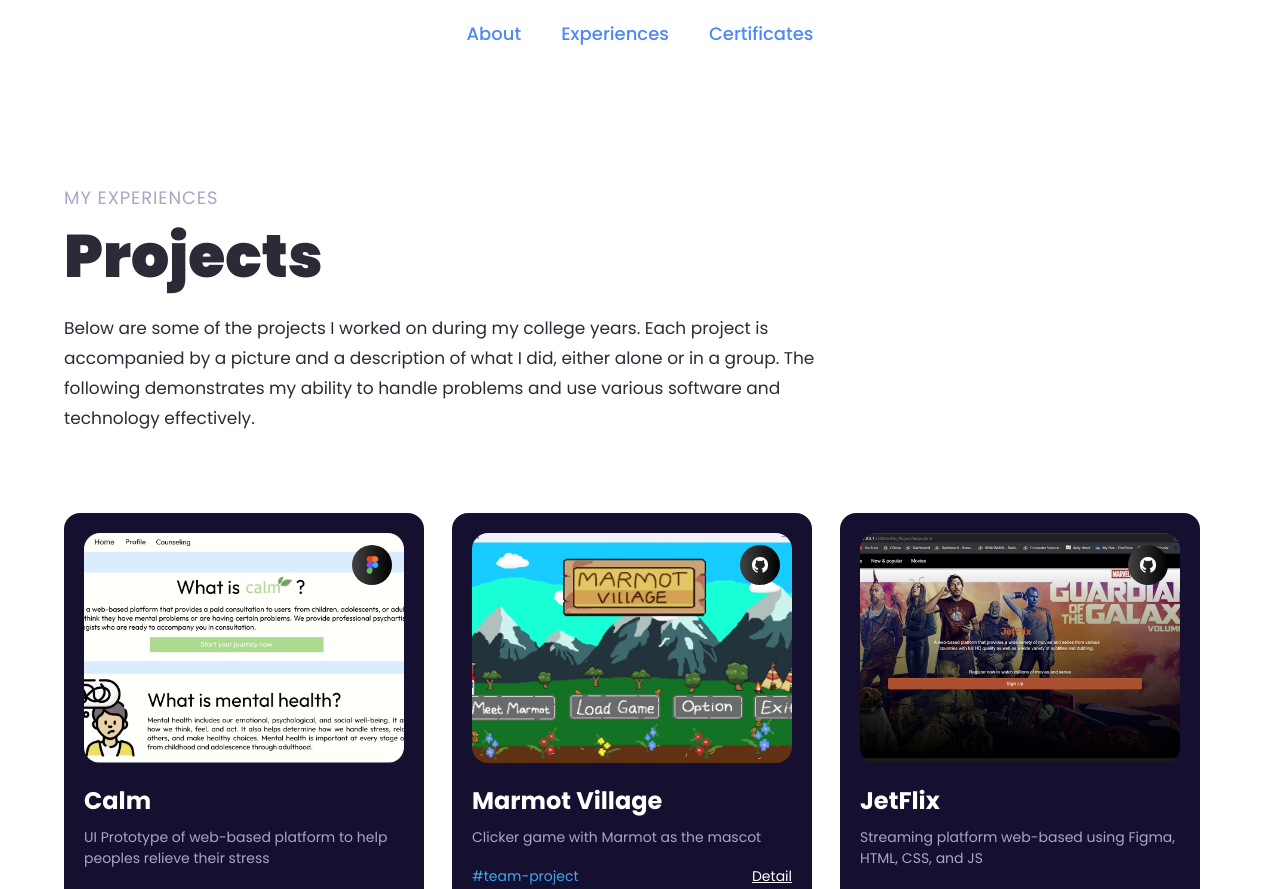
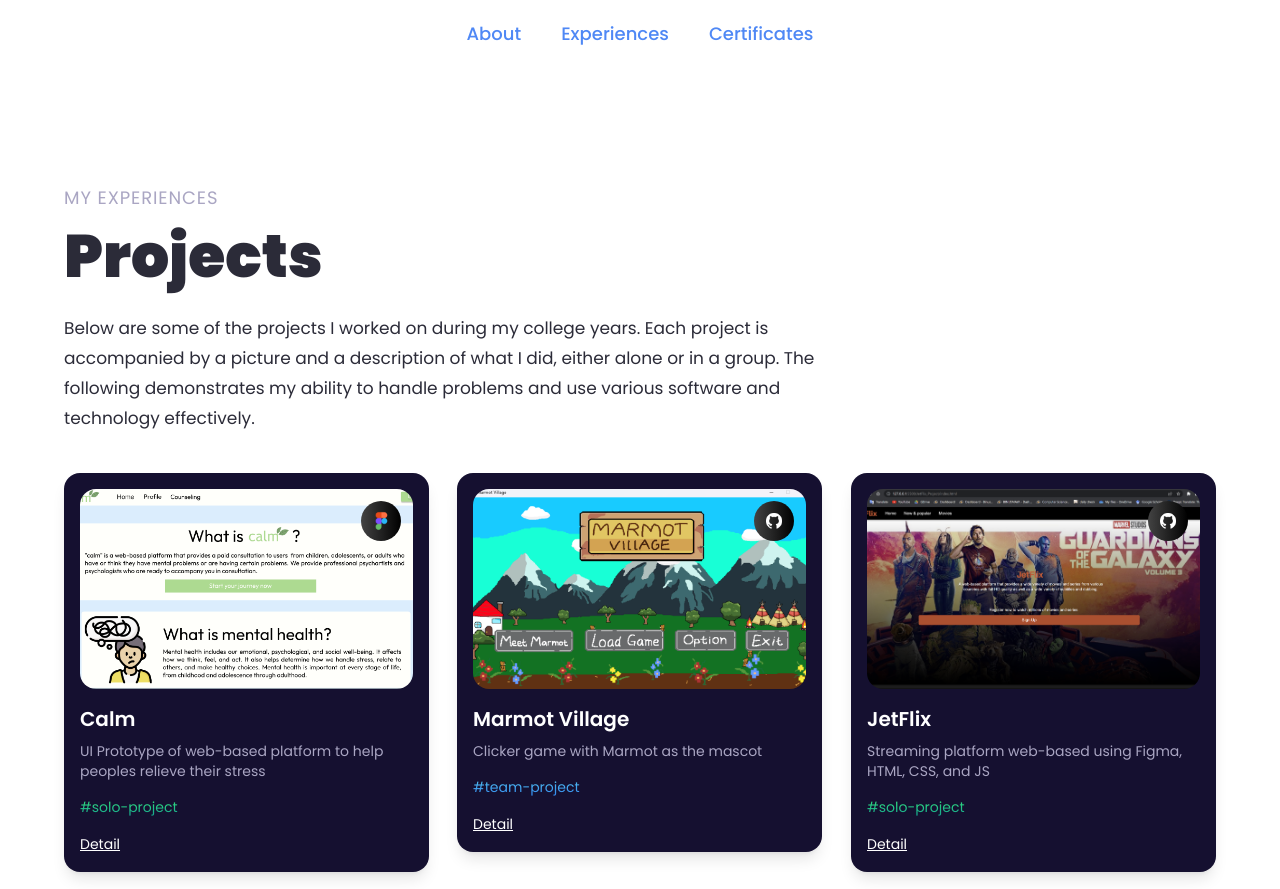
Before and after one commit to nekoromancer13/devin-portfolio, a React (Vite) app: page /works in a window 1280 px wide. Shown: the top 889 px of the page. Built offline with nearby package versions, Linux system fonts and the light colour scheme.

Commit message:
remove the webgl problem in mobile

```diff
--- a/src/components/About.jsx
+++ b/src/components/About.jsx
@@ -1,5 +1,6 @@
 import { Tilt } from "react-tilt";
 import { motion } from "framer-motion";
+import { useLocation } from "react-router-dom";
 
 import { styles } from "../styles";
 import { services } from "../constants";
@@ -25,14 +26,16 @@
         </h3>
       </div>
     </motion.div>
-
   </Tilt>
 );
 
 const About = () => {
+  const location = useLocation();
+  const isAboutPage =
+    location.pathname === "/" || location.pathname === "/about";
+
   return (
     <>
-
       <motion.div variants={textVariant()}>
         <p className={styles.sectionSubText}></p>
         <h2 className={styles.sectionHeadText}>Introduction</h2>
@@ -48,11 +51,13 @@
         and is always eager to grow both personally and professionally.
       </motion.p>
 
+      {isAboutPage && (
         <div className="mt-20 flex flex-wrap gap-10">
           {services.map((service, index) => (
             <ServiceCard key={service.title} index={index} {...service} />
           ))}
         </div>
+      )}
     </>
   );
 };
--- a/src/components/Certificates.jsx
+++ b/src/components/Certificates.jsx
@@ -1,4 +1,4 @@
-import React from "react";
+
 import { motion } from "framer-motion";
 import { fadeIn, textVariant } from "../utils/motion";
 import Tilt from "react-parallax-tilt";
--- a/src/components/Works.jsx
+++ b/src/components/Works.jsx
@@ -1,14 +1,11 @@
-import React from "react";
-import { Tilt } from "react-tilt";
 import { motion } from "framer-motion";
+import Tilt from "react-parallax-tilt";
+import { Link } from "react-router-dom";
 
 import { styles } from "../styles";
-import { github } from "../assets";
 import { SectionWrapper } from "../hoc";
 import { projects } from "../constants";
 import { fadeIn, textVariant } from "../utils/motion";
-import { Link } from "react-router-dom"; // 👈 make sure this is imported
-
 
 const ProjectCard = ({
   index,
@@ -17,70 +14,61 @@
   tags,
   images,
   source_code_link,
-  icon, // still used but now just as image
+  icon,
 }) => {
   return (
-    <motion.div variants={fadeIn("up", "spring", index * 0.5, 0.75)}>
+    <motion.div
+      variants={fadeIn("up", "spring", index * 0.5, 0.75)}
+      key={`project-${index}`}
+    >
       <Tilt
-        options={{
-          max: 45,
-          scale: 1,
-          speed: 450,
-        }}
-        className="bg-tertiary p-5 rounded-2xl sm:w-[360px] w-full"
+        tiltMaxAngleX={10}
+        tiltMaxAngleY={10}
+        scale={1}
+        transitionSpeed={450}
+        className="bg-tertiary p-4 rounded-2xl shadow-lg hover:shadow-xl transition-shadow duration-300"
       >
-        <div className="relative w-full h-[230px]">
+        <div className="relative w-full h-[200px]">
           <img
             src={images[0]?.src}
-            alt="project_image"
+            alt={`${name} screenshot`}
             className="w-full h-full object-cover rounded-2xl"
           />
-          <div className="absolute inset-0 flex justify-end m-3 card-img_hover">
+          <div className="absolute top-3 right-3 flex gap-2">
             <div
               onClick={() => window.open(source_code_link, "_blank")}
               className="black-gradient w-10 h-10 rounded-full flex justify-center items-center cursor-pointer"
               title="View Source"
             >
-              {/* icon is now a regular image, not a canvas */}
               <img
                 src={icon}
-                alt="source icon"
+                alt={`${name} icon`}
                 className="w-1/2 h-1/2 object-contain"
               />
             </div>
           </div>
         </div>
 
-        <div className="mt-5">
-          <h3 className="text-white font-bold text-[24px]">{name}</h3>
-          <p className="mt-2 text-secondary text-[14px]">{description}</p>
-        </div>
+        <h3 className="text-white text-xl font-semibold mt-4">{name}</h3>
+        <p className="text-secondary mt-2 text-sm">{description}</p>
 
-        <div className="mt-4 flex justify-between items-center">
-          <div className="flex flex-wrap gap-2">
+        <div className="mt-4 flex flex-wrap gap-2">
           {tags.map((tag) => (
-              <p
-                key={`${name}-${tag.name}`}
-                className={`text-[14px] ${tag.color}`}
-              >
+            <p key={`${name}-${tag.name}`} className={`text-[14px] ${tag.color}`}>
               #{tag.name}
             </p>
           ))}
         </div>
 
         <Link to={`/project/${index}`}>
-            <button className="text-white underline text-sm hover:text-[#00C6FF] transition duration-200">
+          <button className="mt-4 text-white underline text-sm hover:text-[#00C6FF] transition duration-200">
             Detail
           </button>
         </Link>
-        </div>
       </Tilt>
     </motion.div>
   );
 };
-
-
-// export default ProjectCard;
 
 const Works = () => {
   return (
@@ -90,16 +78,18 @@
         <h2 className={`${styles.sectionHeadText}`}>Projects</h2>
       </motion.div>
 
-      <div className="w-full flex">
       <motion.p
         variants={fadeIn("", "", 0.1, 1)}
         className="mt-3 text-[#2b2b38] text-[17px] max-w-3xl leading-[30px]"
       >
-        Below are some of the projects I worked on during my college years. Each project is accompanied by a picture and a description of what I did, either alone or in a group. The following demonstrates my ability to handle problems and use various software and technology effectively.
+        Below are some of the projects I worked on during my college years. Each
+        project is accompanied by a picture and a description of what I did, either
+        alone or in a group. The following demonstrates my ability to handle
+        problems and use various software and technology effectively.
       </motion.p>
-      </div>
 
-      <div className="mt-20 flex flex-wrap gap-7">
+      {/* Grid layout for cards, similar to certificates */}
+      <div className="mt-10 grid grid-cols-1 sm:grid-cols-2 lg:grid-cols-3 gap-7">
         {projects.map((project, index) => (
           <ProjectCard key={`project-${index}`} index={index} {...project} />
         ))}
@@ -109,6 +99,7 @@
 };
 
 export default SectionWrapper(Works, "");
+
 
 
 // const ProjectCard = ({
--- a/src/components/canvas/Ball.jsx
+++ b/src/components/canvas/Ball.jsx
@@ -83,8 +83,8 @@
 // export default BallCanvas;
 
 
-import React, { Suspense } from "react";
-import { Canvas } from "@react-three/fiber";
+import React, { Suspense, useEffect, useRef } from "react";
+import { Canvas, useFrame } from "@react-three/fiber";
 import {
   Decal,
   Float,
@@ -92,16 +92,19 @@
   Preload,
   useTexture,
 } from "@react-three/drei";
-
+import * as THREE from "three";
 import CanvasLoader from "../Loader";
 
 const Ball = ({ imgUrl }) => {
   const [decal] = useTexture([imgUrl]);
+  const meshRef = useRef();
 
-  if (!decal || !imgUrl) {
-    console.warn("Missing decal texture for", imgUrl);
-    return null;
-  }
+  useEffect(() => {
+    return () => {
+      // Dispose the texture on unmount to prevent memory leaks
+      if (decal) decal.dispose();
+    };
+  }, [decal]);
 
   return (
     <Float speed={1.5} rotationIntensity={1.2} floatIntensity={1.8}>
@@ -109,7 +112,7 @@
       <directionalLight position={[5, 5, 5]} intensity={0.8} />
       <pointLight position={[-5, -5, -5]} intensity={0.6} />
 
-      <mesh castShadow receiveShadow scale={2.75}>
+      <mesh castShadow receiveShadow scale={2.75} ref={meshRef}>
         <icosahedronGeometry args={[1, 8]} />
         <meshPhysicalMaterial
           color="#ffffff"
@@ -133,24 +136,25 @@
   );
 };
 
-
-
-
-
 const BallCanvas = ({ icon }) => {
   return (
+    <div
+      className="w-full h-full rounded-full"
+      style={{ background: "transparent" }}
+    >
       <Canvas
         frameloop="always"
         dpr={[1, 1.5]}
-      gl={{ preserveDrawingBuffer: true, antialias: true }}
+        gl={{ alpha: true }} // Removed preserveDrawingBuffer
+        style={{ background: "transparent" }}
       >
         <Suspense fallback={<CanvasLoader />}>
           <OrbitControls enableZoom={false} />
           <Ball imgUrl={icon} />
         </Suspense>
-
         <Preload all />
       </Canvas>
+    </div>
   );
 };
 
--- a/src/components/canvas/RectangularCardCanvas.jsx
+++ b/src/components/canvas/RectangularCardCanvas.jsx
@@ -22,7 +22,6 @@
   });
 
   useEffect(() => {
-    // Cleanup texture on unmount to prevent memory leaks / context loss
     return () => {
       if (texture) {
         texture.dispose();
@@ -72,7 +71,6 @@
       </RoundedBox>
 
       <mesh position={[0, 0, 0.31]}>
-        {/* Removed NaN check since these are constants */}
         <planeGeometry args={[4.2, 6.2]} />
         <meshBasicMaterial
           map={texture}
@@ -96,6 +94,26 @@
 };
 
 const ProfileCardCanvas = ({ icon, bgColor }) => {
+  const rendererRef = useRef(null);
+
+  useEffect(() => {
+    return () => {
+      // Clean up WebGL renderer on unmount
+      if (rendererRef.current) {
+        try {
+          rendererRef.current.dispose();
+          const canvas = rendererRef.current.domElement;
+          const gl = canvas.getContext("webgl2") || canvas.getContext("webgl");
+          if (gl && gl.getExtension("WEBGL_lose_context")) {
+            gl.getExtension("WEBGL_lose_context").loseContext();
+          }
+        } catch (error) {
+          console.warn("Error disposing renderer:", error);
+        }
+      }
+    };
+  }, []);
+
   return (
     <div
       className="rounded-[20px] p-2 w-full h-full"
@@ -107,8 +125,11 @@
       <Canvas
         frameloop="always"
         dpr={[1, 2]}
-        gl={{ alpha: true }} // Removed preserveDrawingBuffer for stability
+        gl={{ alpha: true }}
         style={{ background: "transparent" }}
+        onCreated={({ gl }) => {
+          rendererRef.current = gl;
+        }}
       >
         <Suspense fallback={<CanvasLoader />}>
           <ambientLight intensity={1} />
```
Lines whose indentation alone changed are shown as unchanged.
